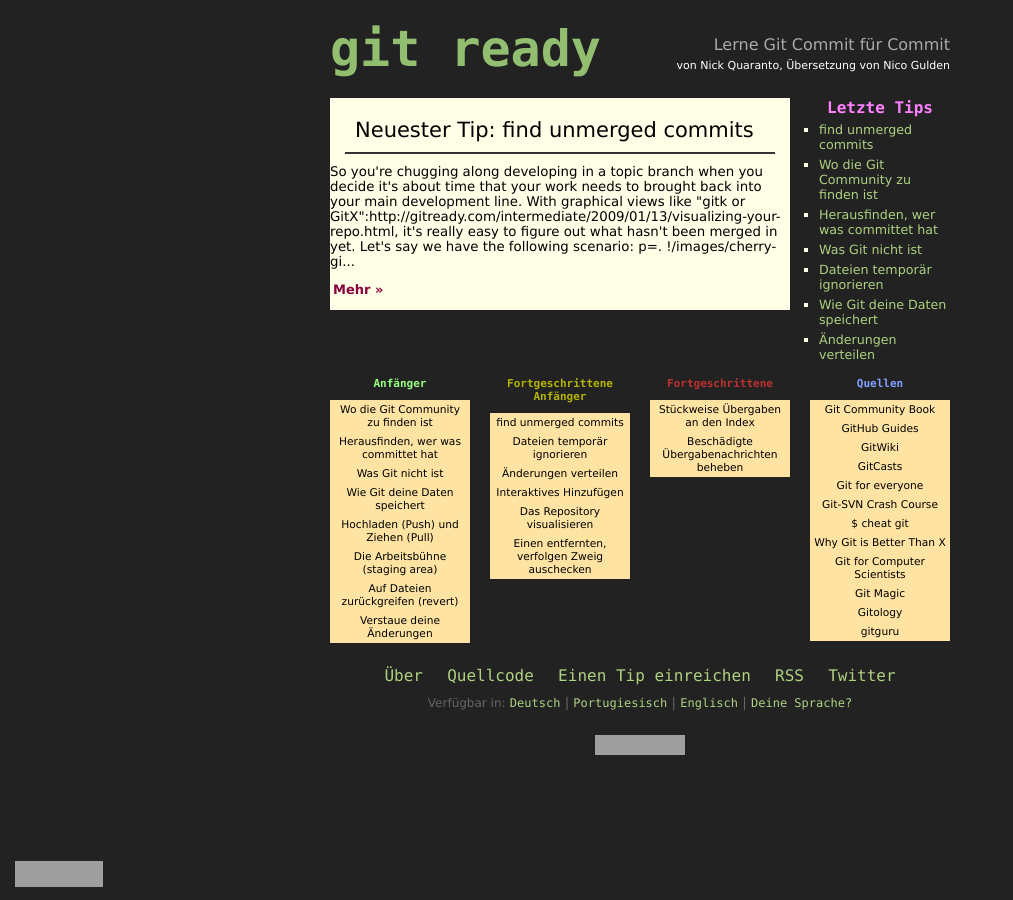
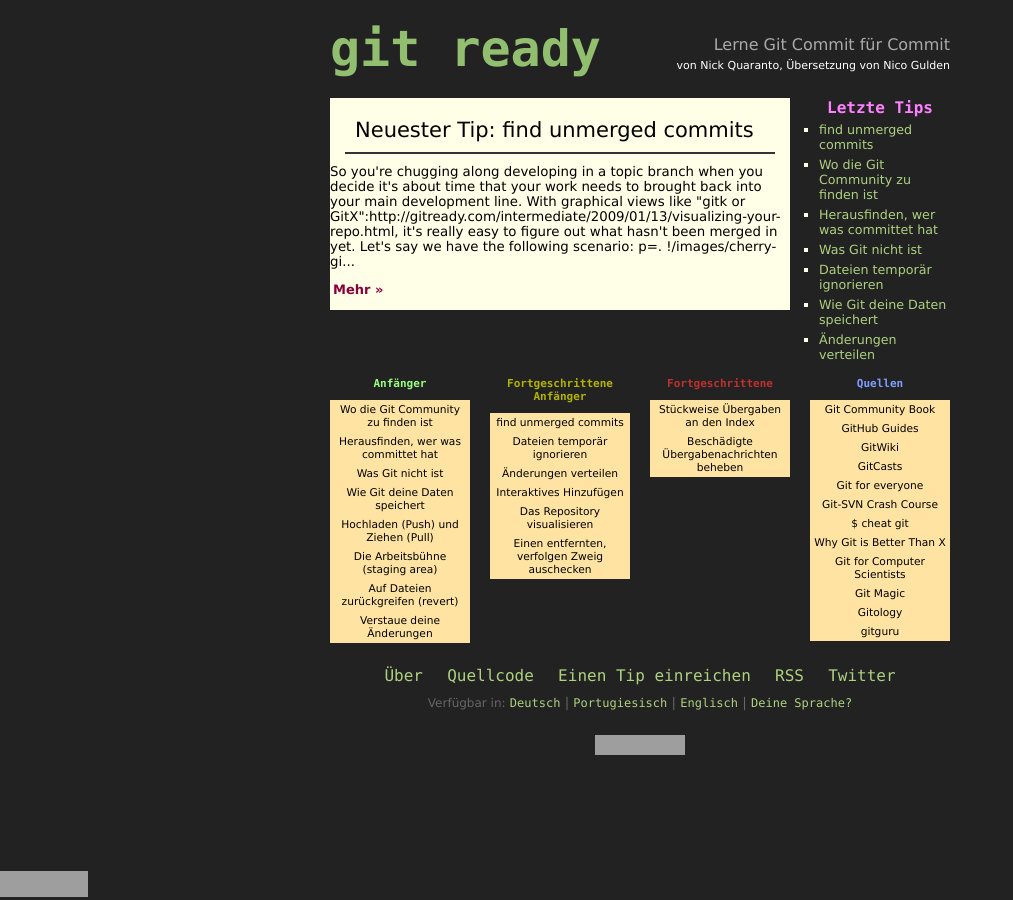
Before and after one commit to qrush/gitready, a Jekyll site: the page built from index.html, in a window 1280 px wide. Shown: the whole page, without its empty margins (0-1013 px from the left). Built offline with Jekyll 4.4.1, drawn with Linux system fonts in a browser that asks for light colours; grey boxes are pictures that could not be loaded.

Commit message:
Fixing layout up a bit

```diff
--- a/_layouts/default.html
+++ b/_layouts/default.html
@@ -88,9 +88,8 @@
   var pageTracker = _gat._getTracker("UA-6929260-1");
   pageTracker._trackPageview();
   } catch(err) {}</script>
-  <div id="counter">
-    <script src="http://errcount.com/ctr/762.js"></script>
-    <p id="feedburner"><a href="http://feeds2.feedburner.com/git-ready"><img src="http://feeds2.feedburner.com/~fc/git-ready?bg=FFE3A3&amp;fg=000000&amp;anim=0" height="26" width="88" style="border:0" alt="" /></a></p>
+  <div id="feedburner">
+    <a href="http://feeds2.feedburner.com/git-ready"><img src="http://feeds2.feedburner.com/~fc/git-ready?bg=FFE3A3&amp;fg=000000&amp;anim=0" height="26" width="88" style="border:0" alt="" /></a>
   </div>
 </body>
 </html>
```
